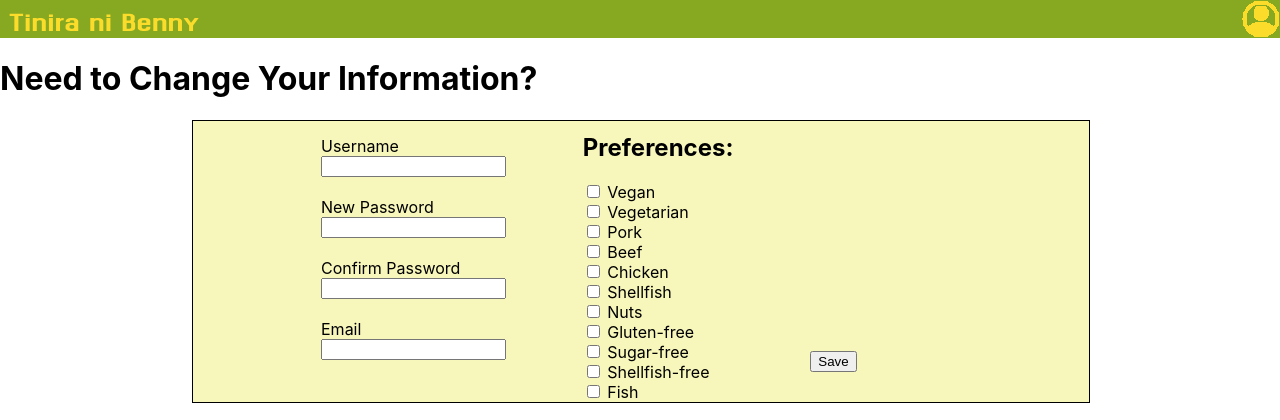
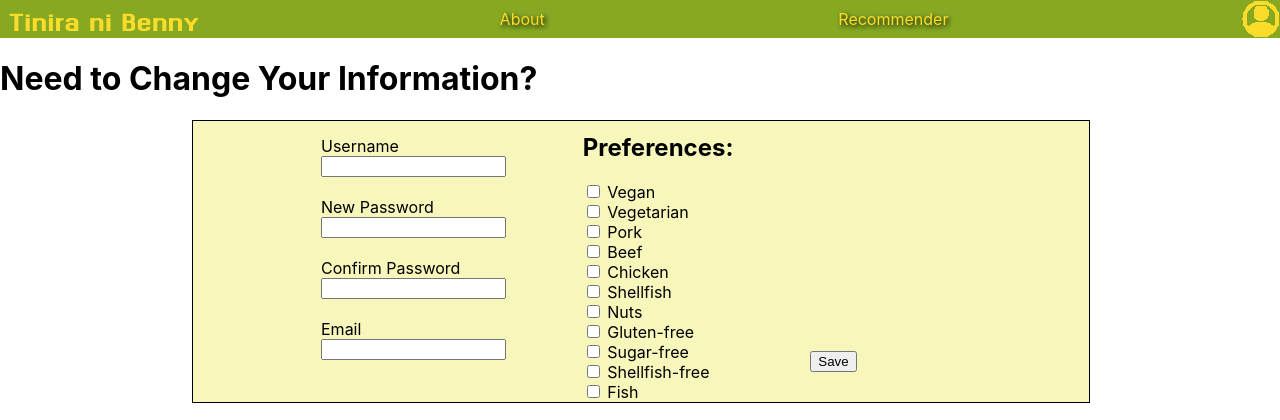
Before and after one commit to priscilla-licup/empathy-food-waste, a Flask app: page /edituser in a window 1280 px wide. Shown: the top 420 px of the page. Run offline with Flask 3, Linux system fonts and the light colour scheme; parts of the project's set-up code (start-up, migrations or seed data) failed here and were passed over; some libraries are stand-ins or nearby versions; some web fonts are replaced.

Commit message:
fixed editUser.html

```diff
--- a/templates/edituser.html
+++ b/templates/edituser.html
@@ -5,14 +5,16 @@
     <meta name="viewport" content="width=device-width, initial-scale=1.0">
     <meta http-equiv="X-UA-Compatible" content="ie=edge">
     <title>Edit User Information</title>
-    <link rel="stylesheet" href="./style.css">
+    <link rel="stylesheet" href="{{ url_for('static', filename='style.css') }}">
 </head>
 
 <body>
     <main>
         <div class="topbar">
-           <a href="home.html"> <img src="Assets/Logo.png"></a>
-           <a href="edituser.html"> <img class="accounticon" src="Assets/accounticon.png"></a>
+            <a href="{{ url_for('home') }}"> <img src="{{ url_for('static', filename='Assets/Logo.png') }}"></a>
+            <a href="{{ url_for('mainpage') }}"><p style="margin: 0px; text-align: justify;">About</p></a>
+            <a href="{{ url_for('home') }}"><p style="margin: 0px; text-align: justify;">Recommender</p></a>
+            <a href="{{ url_for('edituser') }}"> <img src="{{ url_for('static', filename='Assets/accounticon.png') }}"></a>
         </div>
         <div class="cont">
             <h1>Need to Change Your Information?</h1>
```
